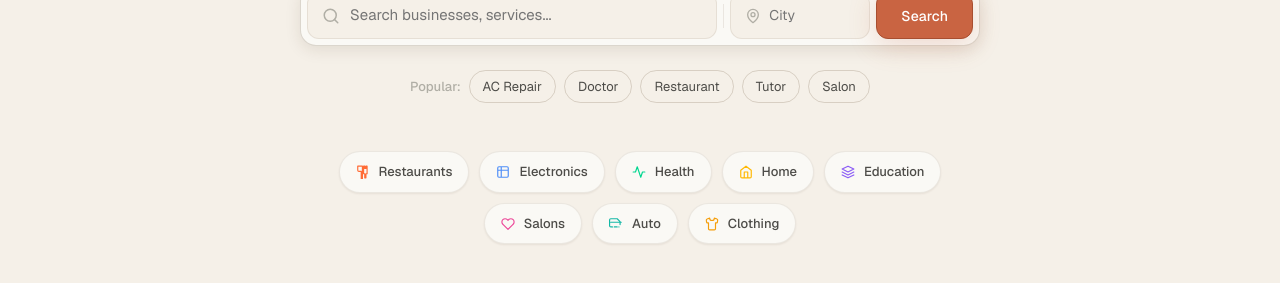
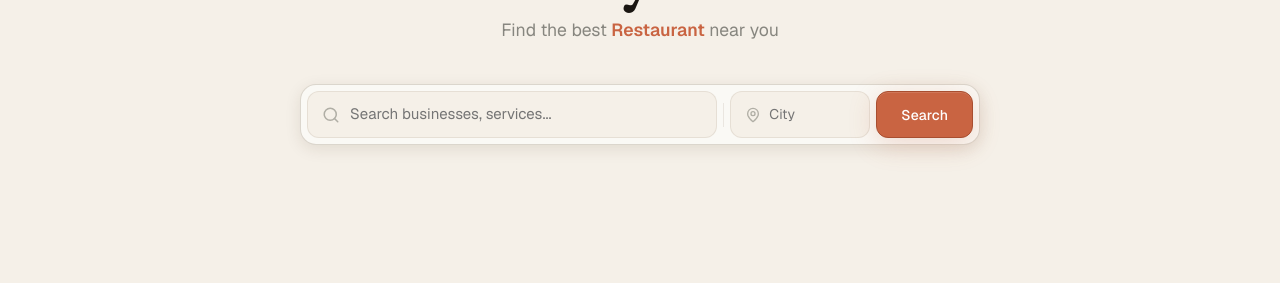
Before and after one commit to ceptile/bhartiyabazar, a Next.js app: page / in a window 1280 px wide. Shown: the part 393-676 px from the top of the page. Built offline with nearby package versions, Linux system fonts and the light colour scheme; no server answers.

Commit message:
fix: remove popular links and category chips from home

```diff
--- a/src/components/home/HeroSection.tsx
+++ b/src/components/home/HeroSection.tsx
@@ -1,7 +1,6 @@
 'use client';
 import { useState, useEffect } from 'react';
 import { useRouter } from 'next/navigation';
-import { categories } from '@/lib/data';
 
 const ROTATING = ['Electrician', 'Doctor', 'Restaurant', 'Tutor', 'Mechanic', 'Salon', 'Plumber', 'Gym'];
 
@@ -42,9 +41,6 @@ export default function HeroSection() {
     if (city)  p.set('city', city);
     router.push(`/search?${p.toString()}`);
   };
-
-  const quickLinks = ['AC Repair', 'Doctor', 'Restaurant', 'Tutor', 'Salon'];
-  const topCats = categories.slice(0, 8);
 
   return (
     <section style={{
@@ -90,7 +86,7 @@ export default function HeroSection() {
           </div>
         </div>
 
-        {/* ── Search bar (identical to original) ── */}
+        {/* ── Search bar ── */}
         <form onSubmit={handleSearch}>
           <div style={{
             background: 'var(--surface)',
@@ -128,53 +124,6 @@ export default function HeroSection() {
           </div>
         </form>
 
-        {/* ── Popular quick links ── */}
-        <div style={{ marginTop: 24, display: 'flex', flexWrap: 'wrap', gap: 8, justifyContent: 'center', alignItems: 'center' }}>
-          <span style={{ fontSize: 13, color: 'var(--text-faint)', fontWeight: 500 }}>Popular:</span>
-          {quickLinks.map(q => (
-            <a key={q} href={`/search?q=${encodeURIComponent(q)}`} className="chip">
-              {q}
-            </a>
-          ))}
-        </div>
-
-        {/* ── Category chips ── */}
-        <div style={{ marginTop: 48, display: 'flex', flexWrap: 'wrap', gap: 10, justifyContent: 'center' }}>
-          {topCats.map(cat => (
-            <a key={cat.id} href={`/search?category=${cat.slug}`}
-              style={{
-                display: 'flex', alignItems: 'center', gap: 9,
-                padding: '9px 16px', borderRadius: 'var(--r-full)',
-                background: 'var(--surface)', border: '1px solid var(--border)',
-                fontSize: 13, color: 'var(--text-secondary)', fontWeight: 500,
-                transition: 'all var(--t)', cursor: 'pointer',
-                boxShadow: 'var(--shadow-sm)',
-              }}
-              onMouseEnter={e => {
-                const el = e.currentTarget as HTMLAnchorElement;
-                el.style.borderColor = cat.color;
-                el.style.color = cat.color;
-                el.style.background = cat.bg;
-                el.style.transform = 'translateY(-2px)';
-                el.style.boxShadow = 'var(--shadow-md)';
-              }}
-              onMouseLeave={e => {
-                const el = e.currentTarget as HTMLAnchorElement;
-                el.style.borderColor = 'var(--border)';
-                el.style.color = 'var(--text-secondary)';
-                el.style.background = 'var(--surface)';
-                el.style.transform = 'translateY(0)';
-                el.style.boxShadow = 'var(--shadow-sm)';
-              }}
-            >
-              <svg width="14" height="14" viewBox="0 0 24 24" fill="none" stroke={cat.color} strokeWidth="2" strokeLinecap="round" strokeLinejoin="round">
-                <path d={cat.iconPath} />
-              </svg>
-              {cat.name.split(' ')[0]}
-            </a>
-          ))}
-        </div>
-
       </div>
     </section>
   );
```
